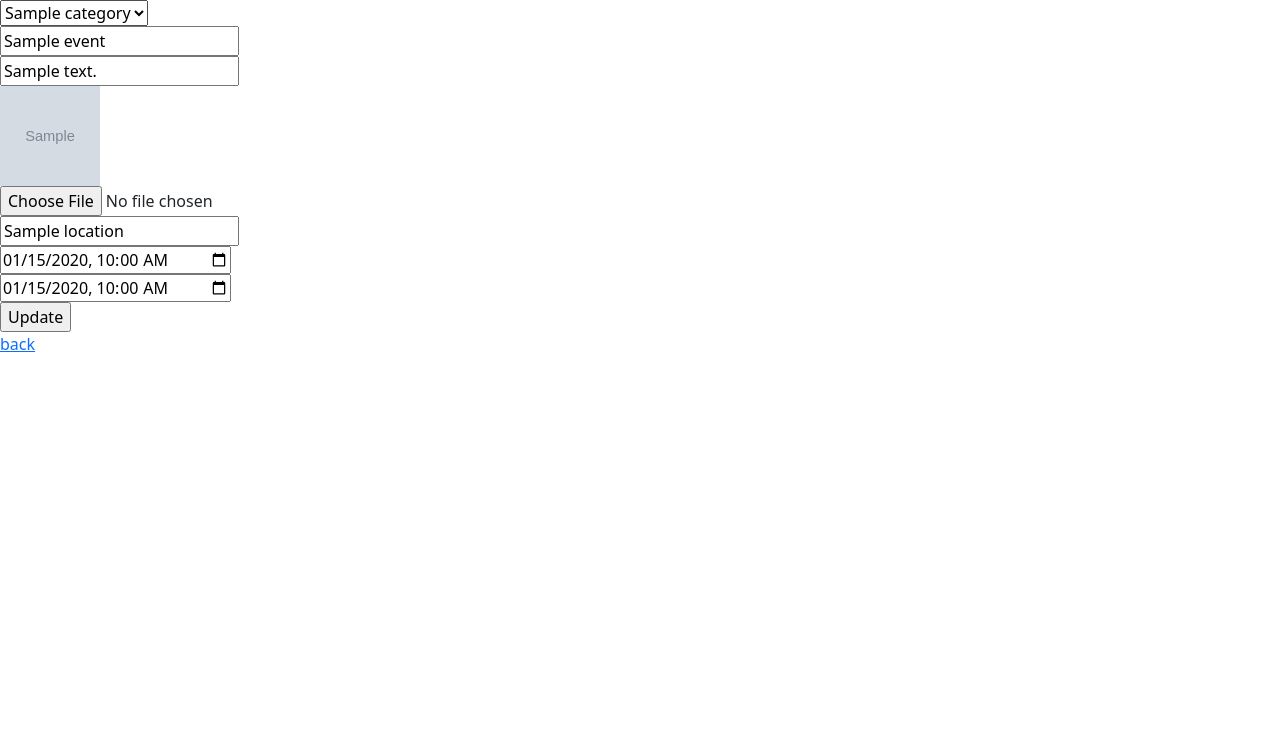
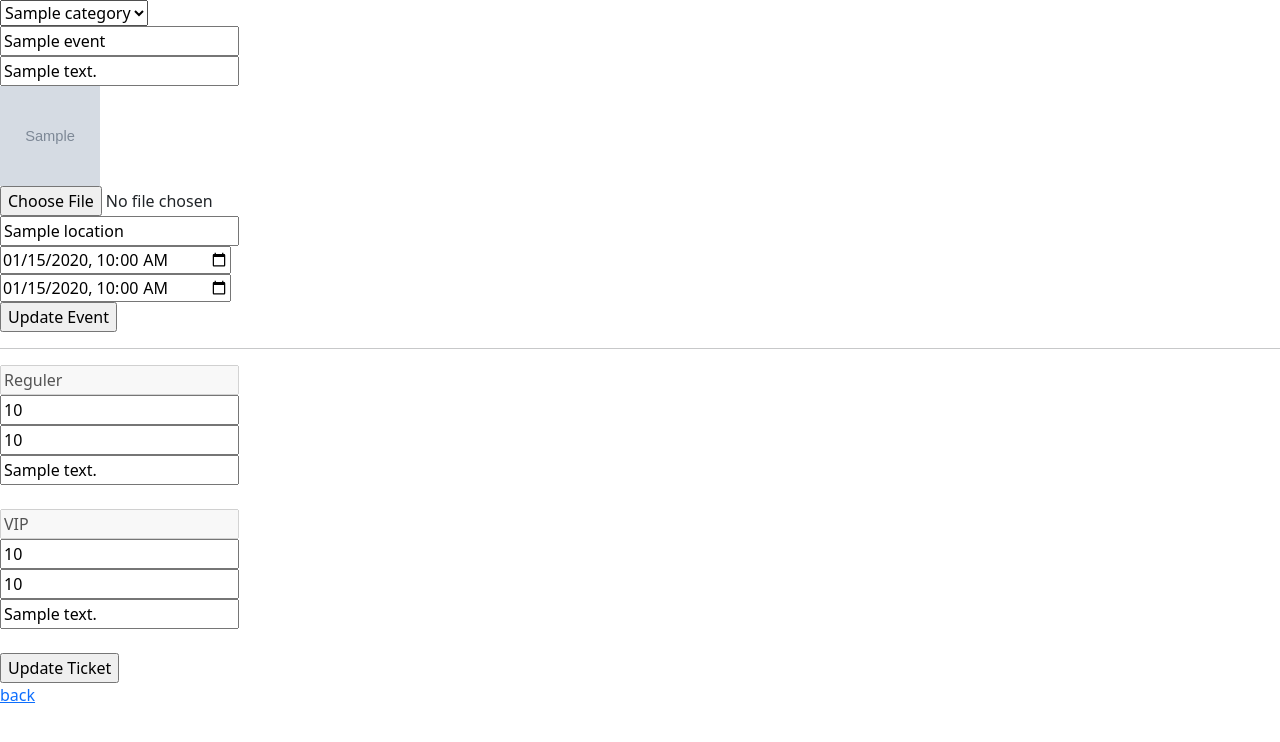
Before and after one commit to Lanzkuy/event-app, a PHP site: the page made by app/views/user/event/edit.php in a window 1280 px wide. Shown: the top 742 px of the page. Run offline with PHP 8.4, Linux system fonts and the light colour scheme; the template is opened without the code that fills it: most values are stand-ins (such as "Sample title", 1, 10 or a date in 2020); grey boxes marked "Sample" are stand-in pictures.

Commit message:
add edit for ticket in view edit event

```diff
--- a/app/views/user/event/edit.php
+++ b/app/views/user/event/edit.php
@@ -1,4 +1,4 @@
-<form action="./update" method="post" enctype="multipart/form-data">
+<form action="./updateEvent" method="post" enctype="multipart/form-data">
     <select name="category_id">
         <option value="0">select category</option>
         <?php foreach($data['categories'] as $category){ ?>
@@ -15,6 +15,23 @@
     <input type="datetime-local" name="start_datetime" placeholder="start_datetime" value="<?= $data['event']['start_datetime'] ?>"><br>
     <input type="datetime-local" name="end_datetime" placeholder="end_datetime" value="<?= $data['event']['end_datetime'] ?>"><br>
 
-    <input type="submit" value="Update">
+    <input type="submit" value="Update Event">
 </form>
+<hr>
+<form action="./updateTicket" method="post">
+    <input type="hidden" name="reguler_id" value="<?= $data['ticketReguler']['id'] ?>">
+    <input type="text" value="Reguler" disabled><br>
+    <input type="number" name="reguler_price" placeholder="price ticket" value="<?= $data['ticketReguler']['price'] ?>"><br>
+    <input type="number" name="reguler_stock" placeholder="stock" value="<?= $data['ticketReguler']['stock'] ?>"><br>
+    <input type="text" name="reguler_description" placeholder="desc" value="<?= $data['ticketReguler']['description'] ?>"><br><br>
+
+    <input type="hidden" name="vip_id" value="<?= $data['ticketVIP']['id'] ?>">
+    <input type="text" value="VIP" disabled><br>
+    <input type="number" name="vip_price" placeholder="price ticket" value="<?= $data['ticketVIP']['price'] ?>"><br>
+    <input type="number" name="vip_stock" placeholder="stock" value="<?= $data['ticketVIP']['stock'] ?>"><br>
+    <input type="text" name="vip_description" placeholder="desc" value="<?= $data['ticketVIP']['description'] ?>"><br>
+    <br>
+    <input type="submit" value="Update Ticket">
+</form>
+
 <a href="../event">back</a>
```
